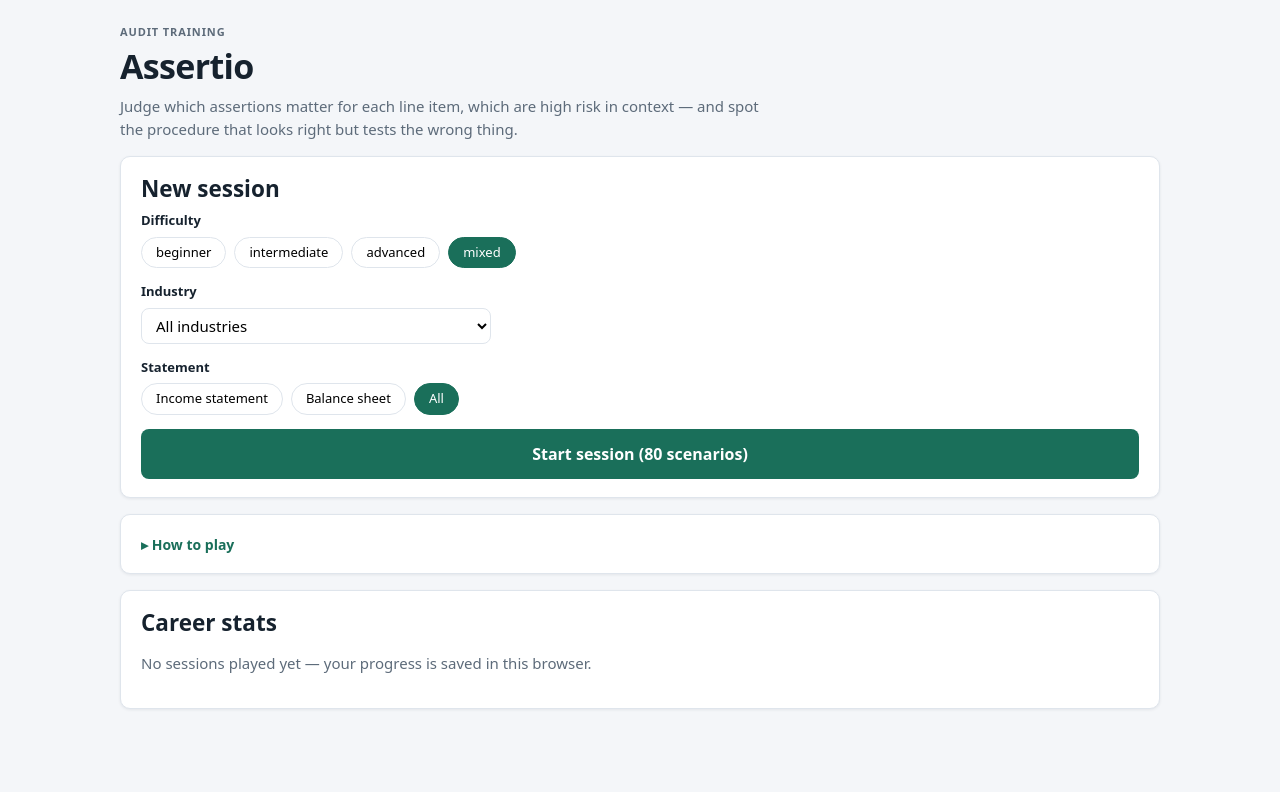
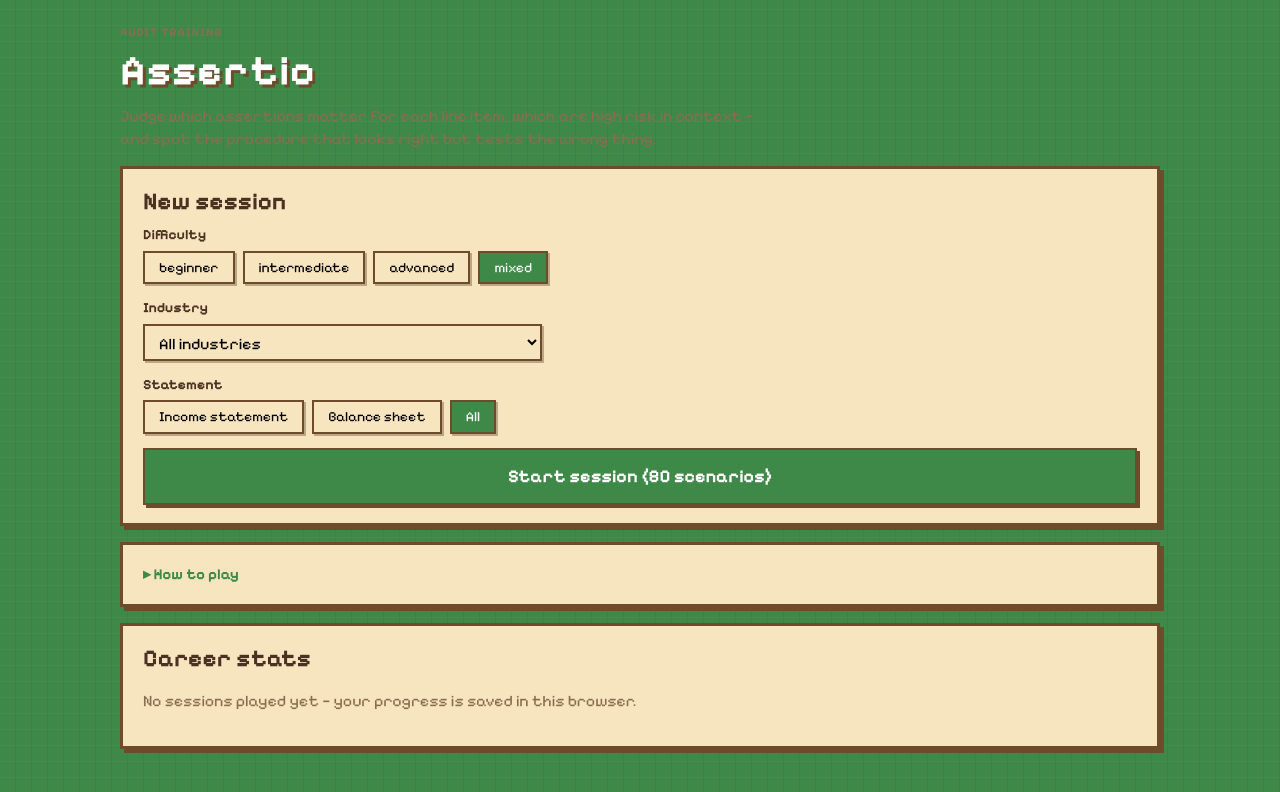
Before and after one commit to RyanTheories/assertio, a React (Vite) app: page / in a window 1280 px wide. Shown: the top 792 px of the page. Built offline with nearby package versions, Linux system fonts and the light colour scheme.

Commit message:
Restyle UI with 8-bit pixel aesthetic (Stardew-inspired)
Co-authored-by: RyanTheories <RyanTheories@users.noreply.github.com>

```diff
--- a/package.json
+++ b/package.json
@@ -11,6 +11,8 @@
     "test:watch": "vitest"
   },
   "dependencies": {
+    "@fontsource/pixelify-sans": "^5.3.0",
+    "@fontsource/vt323": "^5.3.0",
     "react": "^18.3.1",
     "react-dom": "^18.3.1"
   },
--- a/src/main.tsx
+++ b/src/main.tsx
@@ -1,5 +1,8 @@
 import React from 'react';
 import ReactDOM from 'react-dom/client';
+import '@fontsource/pixelify-sans/400.css';
+import '@fontsource/pixelify-sans/700.css';
+import '@fontsource/vt323/400.css';
 import App from './App';
 import './styles/global.css';
 
--- a/src/styles/global.css
+++ b/src/styles/global.css
@@ -1,22 +1,27 @@
 :root {
-  --bg: #f4f6f9;
-  --surface: #ffffff;
-  --ink: #16222e;
-  --muted: #5d6b7a;
-  --line: #dfe5ec;
-  --accent: #1a6f5a;
+  --bg: #3e8948;
+  --bg-grass: #4c9a54;
+  --surface: #f7e5c0;
+  --surface-dark: #e8cf9e;
+  --ink: #4a3222;
+  --muted: #8a6d4f;
+  --line: #6e4b2a;
+  --accent: #3e8948;
   --accent-ink: #ffffff;
-  --accent-soft: #e2f1ec;
-  --green: #1e8e5a;
-  --green-soft: #e5f5ec;
-  --amber: #b9770e;
-  --amber-soft: #fdf3e0;
+  --accent-soft: #cfe8c5;
+  --green: #3e8948;
+  --green-soft: #cfe8c5;
+  --amber: #d4a017;
+  --amber-soft: #f8ecc8;
   --red: #c0392b;
-  --red-soft: #fdecea;
+  --red-soft: #f6d5c8;
   --trap: #7d3cc9;
-  --trap-soft: #f3ecfb;
-  --radius: 10px;
-  --shadow: 0 1px 3px rgba(22, 34, 46, 0.08);
+  --trap-soft: #e4d5f7;
+  --radius: 0px;
+  --shadow: 4px 4px 0 rgba(74, 50, 34, 0.35);
+  --shadow-hard: 4px 4px 0 var(--line);
+  --font-pixel: 'Pixelify Sans', system-ui, sans-serif;
+  --font-mono: 'VT323', ui-monospace, monospace;
 }
 
 * { box-sizing: border-box; }
@@ -25,10 +30,14 @@ html, body { margin: 0; padding: 0; }
 
 body {
   background: var(--bg);
+  background-image:
+    repeating-linear-gradient(0deg, transparent, transparent 15px, rgba(255, 255, 255, 0.04) 15px, rgba(255, 255, 255, 0.04) 16px),
+    repeating-linear-gradient(90deg, transparent, transparent 15px, rgba(0, 0, 0, 0.05) 15px, rgba(0, 0, 0, 0.05) 16px);
   color: var(--ink);
-  font-family: system-ui, -apple-system, 'Segoe UI', Roboto, Helvetica, Arial, sans-serif;
-  font-size: 15px;
-  line-height: 1.5;
+  font-family: var(--font-pixel);
+  font-size: 16px;
+  line-height: 1.4;
+  image-rendering: pixelated;
 }
 
 #root { max-width: 1080px; margin: 0 auto; padding: 24px 20px 60px; }
@@ -36,83 +45,90 @@ body {
 button { font: inherit; cursor: pointer; }
 h1, h2, h3 { margin: 0 0 8px; line-height: 1.25; }
 kbd {
-  background: #eceff3;
-  border: 1px solid var(--line);
-  border-bottom-width: 2px;
-  border-radius: 4px;
-  padding: 0 5px;
-  font-size: 12px;
-  font-family: inherit;
+  background: var(--surface-dark);
+  border: 2px solid var(--line);
+  border-bottom-width: 4px;
+  border-radius: 0;
+  padding: 0 6px;
+  font-size: 14px;
+  font-family: var(--font-mono);
+  color: var(--ink);
 }
 
 .screen { display: flex; flex-direction: column; gap: 16px; }
 .card {
   background: var(--surface);
-  border: 1px solid var(--line);
+  border: 3px solid var(--line);
   border-radius: var(--radius);
-  box-shadow: var(--shadow);
+  box-shadow: var(--shadow-hard);
   padding: 18px 20px;
 }
 
 .eyebrow {
   text-transform: uppercase;
   letter-spacing: 0.08em;
-  font-size: 11px;
-  font-weight: 600;
+  font-size: 12px;
+  font-weight: 700;
   color: var(--muted);
   margin: 0 0 4px;
 }
 .muted { color: var(--muted); }
-.small { font-size: 13px; }
+.small { font-size: 14px; }
 
 /* ---------- hero / home ---------- */
-.hero h1 { font-size: 34px; letter-spacing: -0.02em; }
+.hero h1 { font-size: 42px; letter-spacing: 0.02em; color: #fff; text-shadow: 3px 3px 0 var(--line); }
 .tagline { max-width: 640px; color: var(--muted); margin: 0; }
 
 .field { margin-bottom: 14px; }
-.field label { display: block; font-weight: 600; font-size: 13px; margin-bottom: 6px; }
+.field label { display: block; font-weight: 700; font-size: 14px; margin-bottom: 6px; }
 .chip-row { display: flex; flex-wrap: wrap; gap: 8px; }
 .chip {
-  border: 1px solid var(--line);
+  border: 2px solid var(--line);
   background: var(--surface);
-  border-radius: 999px;
+  border-radius: 0;
   padding: 5px 14px;
-  font-size: 13px;
-  transition: background 120ms, border-color 120ms;
+  font-size: 14px;
+  transition: none;
+  box-shadow: 2px 2px 0 rgba(74, 50, 34, 0.35);
 }
 .chip:hover { border-color: var(--accent); }
-.chip-active { background: var(--accent); color: var(--accent-ink); border-color: var(--accent); }
-.chip-sm { padding: 2px 10px; font-size: 12px; border-radius: 6px; }
+.chip:hover:not(.chip-active) { transform: translate(-1px, -1px); box-shadow: 3px 3px 0 rgba(74, 50, 34, 0.35); }
+.chip-active { background: var(--accent); color: var(--accent-ink); border-color: var(--line); }
+.chip-sm { padding: 2px 10px; font-size: 13px; }
 .chip-rel { border-style: solid; }
-.chip-idx { opacity: 0.55; font-size: 10px; margin-right: 2px; }
+.chip-idx { opacity: 0.55; font-size: 11px; margin-right: 2px; }
 .chip:disabled { opacity: 0.45; cursor: not-allowed; }
 
 select {
-  font: inherit; padding: 6px 10px; border: 1px solid var(--line);
-  border-radius: 8px; background: var(--surface); min-width: 240px;
+  font: inherit; padding: 6px 10px; border: 2px solid var(--line);
+  border-radius: 0; background: var(--surface); min-width: 240px;
+  box-shadow: 2px 2px 0 rgba(74, 50, 34, 0.35);
+  font-family: var(--font-pixel);
 }
 
 .btn {
-  border: 1px solid transparent;
-  border-radius: 8px;
+  border: 2px solid var(--line);
+  border-radius: 0;
   padding: 9px 18px;
-  font-weight: 600;
-  transition: transform 80ms, filter 120ms;
+  font-weight: 700;
+  transition: none;
+  box-shadow: 3px 3px 0 var(--line);
 }
-.btn:active { transform: scale(0.98); }
+.btn:active { transform: translate(2px, 2px); box-shadow: 1px 1px 0 var(--line); }
 .btn-primary { background: var(--accent); color: var(--accent-ink); }
-.btn-primary:hover { filter: brightness(1.08); }
-.btn-primary:disabled { background: var(--line); color: var(--muted); cursor: not-allowed; }
-.btn-ghost { background: transparent; color: var(--muted); border-color: var(--line); }
-.btn-ghost:hover { color: var(--ink); border-color: var(--muted); }
-.btn-small { padding: 4px 10px; font-size: 13px; font-weight: 500; }
-.btn-start { width: 100%; padding: 12px; font-size: 16px; }
+.btn-primary:hover { filter: brightness(1.1); }
+.btn-primary:disabled { background: var(--surface-dark); color: var(--muted); cursor: not-allowed; }
+.btn-ghost { background: var(--surface); color: var(--ink); border-color: var(--line); }
+.btn-ghost:hover { background: var(--surface-dark); }
+.btn-small { padding: 4px 10px; font-size: 14px; font-weight: 500; }
+.btn-start { width: 100%; padding: 14px; font-size: 18px; }
 
 .howto-toggle {
   background: none; border: none; padding: 0; color: var(--accent);
-  font-weight: 600; font-size: 14px;
+  font-weight: 700; font-size: 15px;
 }
-.howto-body { margin-top: 10px; border-top: 1px solid var(--line); padding-top: 10px; }
+.howto-toggle:hover { text-decoration: underline; }
+.howto-body { margin-top: 10px; border-top: 2px solid var(--line); padding-top: 10px; }
 .howto-body ol { margin: 8px 0; padding-left: 20px; }
 .howto-body li { margin-bottom: 8px; }
 
@@ -120,8 +136,8 @@ select {
   display: grid; grid-template-columns: repeat(auto-fit, minmax(140px, 1fr));
   gap: 12px; margin: 0;
 }
-.stats-grid dt { font-size: 12px; color: var(--muted); }
-.stats-grid dd { margin: 0; font-size: 22px; font-weight: 700; }
+.stats-grid dt { font-size: 13px; color: var(--muted); }
+.stats-grid dd { margin: 0; font-size: 24px; font-weight: 700; }
 
 /* ---------- HUD ---------- */
 .hud {
@@ -132,50 +148,55 @@ select {
 .hud-left, .hud-right { display: flex; align-items: center; gap: 12px; }
 .hud-left { justify-content: space-between; }
 .hud-right { justify-content: flex-end; }
-.hud-title { font-weight: 700; }
+.hud-title { font-weight: 700; color: #fff; text-shadow: 2px 2px 0 rgba(0, 0, 0, 0.4); }
 .score-meter {
-  background: var(--accent-soft); color: var(--accent);
-  font-weight: 700; border-radius: 999px; padding: 3px 12px; font-size: 13px;
+  background: var(--surface); color: var(--ink);
+  font-weight: 700; border-radius: 0; padding: 3px 12px; font-size: 14px;
+  border: 2px solid var(--line);
 }
-.streak { color: var(--amber); font-weight: 700; font-size: 13px; }
+.streak { color: #ffd23e; font-weight: 700; font-size: 14px; text-shadow: 1px 1px 0 rgba(0, 0, 0, 0.4); }
 
 .progress-track {
-  position: relative; height: 6px; background: var(--line);
-  border-radius: 3px; overflow: visible;
+  position: relative; height: 10px; background: var(--surface);
+  border: 2px solid var(--line);
+  border-radius: 0;
+  overflow: visible;
 }
 .progress-fill {
-  height: 100%; background: var(--accent); border-radius: 3px;
-  transition: width 300ms ease;
+  height: 100%; background: var(--accent); border-radius: 0;
+  transition: width 300ms steps(8);
 }
 .progress-tick {
-  position: absolute; top: -3px; width: 12px; height: 12px; border-radius: 50%;
-  background: var(--accent); border: 2px solid var(--bg);
+  position: absolute; top: -6px; width: 14px; height: 14px; border-radius: 0;
+  background: var(--surface); border: 2px solid var(--line);
   transform: translateX(-50%);
-  transition: left 300ms ease;
+  transition: left 300ms steps(8);
 }
-.progress-tick.current { }
+.progress-tick.current { background: var(--accent); }
 
 /* ---------- brief ---------- */
 .phase { display: flex; flex-direction: column; gap: 14px; }
-.phase-head h2 { font-size: 22px; }
+.phase-head h2 { font-size: 24px; }
 
 .brief-card {
-  background: var(--surface); border: 1px solid var(--line);
-  border-radius: var(--radius); box-shadow: var(--shadow);
+  background: var(--surface); border: 3px solid var(--line);
+  border-radius: 0; box-shadow: var(--shadow-hard);
   padding: 24px; display: flex; flex-direction: column; gap: 10px;
 }
 .brief-meta { display: flex; gap: 8px; flex-wrap: wrap; }
 .badge {
-  display: inline-block; border: 1px solid var(--line); border-radius: 6px;
-  padding: 2px 8px; font-size: 12px; color: var(--muted); background: var(--surface);
+  display: inline-block; border: 2px solid var(--line); border-radius: 0;
+  padding: 2px 8px; font-size: 13px; color: var(--ink); background: var(--surface-dark);
 }
-.badge-industry { color: var(--accent); border-color: var(--accent-soft); background: var(--accent-soft); }
+.badge-industry { color: var(--accent); border-color: var(--line); background: var(--accent-soft); }
 .badge-difficulty { text-transform: capitalize; }
 .badge-isa { font-variant-numeric: tabular-nums; }
-.brief-line-item { font-size: 30px; letter-spacing: -0.02em; }
+.brief-line-item { font-size: 32px; letter-spacing: 0.01em; }
 .brief-context, .brief-context.recap {
-  background: #fbfcfd; border-left: 3px solid var(--accent);
-  padding: 12px 16px; border-radius: 0 8px 8px 0;
+  background: #fdf6e3; border-left: 5px solid var(--accent);
+  padding: 12px 16px; border-radius: 0;
+  border: 2px solid var(--line);
+  border-left: 5px solid var(--accent);
 }
 .brief-context p { margin: 0 0 6px; }
 .brief-context p:last-child { margin: 0; }
@@ -183,25 +204,28 @@ select {
 /* ---------- assertions ---------- */
 .assertion-groups { display: grid; grid-template-columns: 1fr 1fr; gap: 14px; }
 @media (max-width: 760px) { .assertion-groups { grid-template-columns: 1fr; } }
-.group-label { font-size: 12px; text-transform: uppercase; letter-spacing: 0.06em; margin: 0 0 8px; }
+.group-label { font-size: 13px; text-transform: uppercase; letter-spacing: 0.06em; margin: 0 0 8px; color: var(--ink); }
 .group-transactions { color: #1f6feb; }
 .group-balances { color: #7d3cc9; }
 
 .assertion {
   display: flex; align-items: center; gap: 10px; width: 100%;
-  background: var(--surface); border: 1px solid var(--line);
-  border-radius: 8px; padding: 10px 12px; margin-bottom: 8px;
-  text-align: left; transition: border-color 120ms, background 120ms;
+  background: var(--surface); border: 2px solid var(--line);
+  border-radius: 0; padding: 10px 12px; margin-bottom: 8px;
+  text-align: left; transition: none;
+  box-shadow: 3px 3px 0 rgba(74, 50, 34, 0.3);
 }
-.assertion:hover:not(:disabled) { border-color: var(--accent); }
+.assertion:hover:not(:disabled) { border-color: var(--accent); transform: translate(-1px, -1px); box-shadow: 4px 4px 0 rgba(74, 50, 34, 0.3); }
 .a-key {
-  flex: 0 0 auto; width: 22px; height: 22px; border-radius: 5px;
-  background: #eceff3; color: var(--muted); font-size: 11px; font-weight: 700;
+  flex: 0 0 auto; width: 24px; height: 24px; border-radius: 0;
+  background: var(--surface-dark); color: var(--ink); font-size: 12px; font-weight: 700;
   display: inline-flex; align-items: center; justify-content: center;
+  border: 2px solid var(--line);
+  font-family: var(--font-mono);
 }
-.a-name { font-weight: 600; flex: 0 0 auto; }
-.a-desc { color: var(--muted); font-size: 12px; flex: 1 1 auto; }
-.a-mark { font-size: 12px; font-weight: 700; flex: 0 0 auto; }
+.a-name { font-weight: 700; flex: 0 0 auto; }
+.a-desc { color: var(--muted); font-size: 13px; flex: 1 1 auto; }
+.a-mark { font-size: 13px; font-weight: 700; flex: 0 0 auto; }
 
 .a-sel { border-color: var(--accent); background: var(--accent-soft); }
 .a-sel .a-key { background: var(--accent); color: #fff; }
@@ -217,46 +241,47 @@ select {
 
 .risk-groups .assertion { margin-bottom: 8px; }
 .risk-reasons { margin: 8px 0; }
-.risk-reason { margin: 0 0 6px; font-size: 14px; }
+.risk-reason { margin: 0 0 6px; font-size: 15px; }
 .rr-caught { color: var(--ink); }
 .rr-missed { color: var(--amber); }
 
 /* ---------- feedback ---------- */
 .feedback {
-  border-radius: var(--radius); padding: 16px 18px;
-  border: 1px solid var(--line); background: var(--surface);
+  border-radius: 0; padding: 16px 18px;
+  border: 2px solid var(--line); background: var(--surface);
   display: flex; flex-direction: column; gap: 10px;
 }
 .fb-head { font-weight: 700; margin: 0; }
 
-@keyframes flashGreen { 0% { background: var(--green-soft); } 100% { background: var(--surface); } }
-@keyframes flashAmber { 0% { background: var(--amber-soft); } 100% { background: var(--surface); } }
-.flash-green { animation: flashGreen 900ms ease-out; }
-.flash-amber { animation: flashAmber 900ms ease-out; }
+@keyframes flashGreen { 0%, 30% { background: var(--green-soft); } 100% { background: var(--surface); } }
+@keyframes flashAmber { 0%, 30% { background: var(--amber-soft); } 100% { background: var(--surface); } }
+.flash-green { animation: flashGreen 900ms steps(6); }
+.flash-amber { animation: flashAmber 900ms steps(6); }
 
 @keyframes popIn { 0% { transform: scale(0.96); opacity: 0.4; } 100% { transform: scale(1); opacity: 1; } }
 
 /* ---------- procedures ---------- */
 .proc-list { list-style: none; margin: 0; padding: 0; display: flex; flex-direction: column; gap: 12px; }
 .proc {
-  background: var(--surface); border: 1px solid var(--line);
-  border-radius: var(--radius); padding: 14px 16px;
+  background: var(--surface); border: 2px solid var(--line);
+  border-radius: 0; padding: 14px 16px;
   display: flex; flex-direction: column; gap: 10px;
-  transition: border-color 120ms, box-shadow 120ms;
+  transition: none;
+  box-shadow: 3px 3px 0 rgba(74, 50, 34, 0.3);
 }
-.proc-focus { border-color: var(--accent); box-shadow: 0 0 0 3px var(--accent-soft); }
+.proc-focus { border-color: var(--accent); box-shadow: 4px 4px 0 var(--line); }
 .proc-top { display: flex; align-items: flex-start; gap: 10px; }
-.proc-text { margin: 0; flex: 1 1 auto; font-weight: 500; }
+.proc-text { margin: 0; flex: 1 1 auto; font-weight: 600; }
 .proc-controls { display: flex; flex-direction: column; gap: 10px; }
 .match-chips { display: flex; flex-wrap: wrap; gap: 6px; }
 .btn-trap {
   align-self: flex-start;
-  background: var(--surface); color: var(--trap); border-color: var(--trap);
+  background: var(--surface); color: var(--trap); border-color: var(--line);
 }
 .btn-trap:hover { background: var(--trap-soft); }
 .btn-trap-active { background: var(--trap); color: #fff; }
 .btn-trap:disabled { opacity: 1; }
-.kbd-hint-inline { font-weight: 400; font-size: 11px; opacity: 0.7; }
+.kbd-hint-inline { font-weight: 400; font-size: 12px; opacity: 0.7; }
 
 .proc-feedback { display: flex; flex-direction: column; gap: 6px; }
 .proc-ok { border-color: var(--green); }
@@ -267,37 +292,38 @@ select {
   60% { transform: scale(1.04); opacity: 1; }
   100% { transform: scale(1); opacity: 1; }
 }
-.trap-callout { border-radius: 8px; padding: 12px 14px; animation: trapPop 350ms ease-out; }
+.trap-callout { border-radius: 0; padding: 12px 14px; animation: trapPop 350ms steps(5); border: 2px solid; }
 .trap-callout p { margin: 0 0 6px; }
 .trap-callout p:last-child { margin: 0; }
-.trap-caught { background: var(--green-soft); border: 1px solid var(--green); }
-.trap-missed { background: var(--amber-soft); border: 1px solid var(--amber); }
-.trap-title { font-weight: 800; font-size: 15px; }
+.trap-caught { background: var(--green-soft); border-color: var(--green); }
+.trap-missed { background: var(--amber-soft); border-color: var(--amber); }
+.trap-title { font-weight: 700; font-size: 16px; }
 .trap-caught .trap-title { color: var(--green); }
 .trap-missed .trap-title { color: var(--amber); }
-.trap-pts { font-weight: 700; font-size: 13px; }
+.trap-pts { font-weight: 700; font-size: 14px; }
 
 /* ---------- round summary ---------- */
 .summary-hero {
-  background: linear-gradient(135deg, var(--accent-soft), var(--surface));
-  border: 1px solid var(--line); border-radius: var(--radius);
+  background: var(--surface);
+  border: 3px solid var(--line); border-radius: 0;
+  box-shadow: var(--shadow-hard);
   padding: 22px 24px; text-align: center;
 }
-.summary-hero.mastered { border-color: var(--green); background: linear-gradient(135deg, var(--green-soft), var(--surface)); }
-.summary-total { font-size: 38px; font-weight: 800; margin: 4px 0; }
-.summary-total .muted { font-size: 18px; font-weight: 500; }
+.summary-hero.mastered { border-color: var(--green); background: var(--green-soft); }
+.summary-total { font-size: 40px; font-weight: 700; margin: 4px 0; }
+.summary-total .muted { font-size: 18px; font-weight: 400; }
 .streak-bonus { color: var(--amber); font-weight: 700; margin: 0; }
 
 .breakdown-row {
   display: grid; grid-template-columns: 280px 1fr auto; gap: 12px; align-items: center;
-  padding: 8px 0; border-bottom: 1px solid var(--line); font-size: 14px;
+  padding: 8px 0; border-bottom: 2px solid var(--line); font-size: 15px;
 }
 .breakdown-row:last-child { border-bottom: none; }
-.bar { height: 8px; background: var(--line); border-radius: 4px; overflow: hidden; }
-.bar-fill { height: 100%; border-radius: 4px; transition: width 400ms ease; }
+.bar { height: 12px; background: var(--surface-dark); border: 2px solid var(--line); border-radius: 0; overflow: hidden; }
+.bar-fill { height: 100%; border-radius: 0; transition: width 400ms steps(10); }
 .bar-green { background: var(--green); }
 .bar-amber { background: var(--amber); }
-.bar-num { color: var(--muted); font-size: 13px; white-space: nowrap; }
+.bar-num { color: var(--muted); font-size: 14px; white-space: nowrap; }
 
 .audit-note ul { margin: 0; padding-left: 18px; }
 .audit-note li { margin-bottom: 6px; }
@@ -306,29 +332,30 @@ select {
 .scenario-list { list-style: none; margin: 0; padding: 0; }
 .scenario-row {
   display: grid; grid-template-columns: 28px 1fr 64px 80px auto;
-  gap: 10px; align-items: center; padding: 9px 0; border-bottom: 1px solid var(--line);
+  gap: 10px; align-items: center; padding: 9px 0; border-bottom: 2px solid var(--line);
 }
 .scenario-row:last-child { border-bottom: none; }
-.pf { font-size: 16px; text-align: center; }
+.pf { font-size: 18px; text-align: center; }
 .pf-pass { color: var(--green); }
 .pf-fail { color: var(--muted); }
-.row-name { font-weight: 600; }
-.row-pct, .row-pts { color: var(--muted); font-variant-numeric: tabular-nums; font-size: 14px; }
+.row-name { font-weight: 700; }
+.row-pct, .row-pts { color: var(--muted); font-variant-numeric: tabular-nums; font-size: 15px; }
 .row-mastered .row-name { color: var(--accent); }
 .review-mode { display: flex; flex-direction: column; gap: 12px; }
 
 /* ---------- error screen ---------- */
 .error-screen {
   max-width: 760px; margin: 40px auto; padding: 24px;
-  background: var(--red-soft); border: 1px solid var(--red);
-  border-radius: var(--radius);
+  background: var(--red-soft); border: 3px solid var(--red);
+  border-radius: 0;
+  box-shadow: var(--shadow-hard);
 }
-.error-screen h1 { color: var(--red); font-size: 22px; }
+.error-screen h1 { color: var(--red); font-size: 24px; }
 .error-screen ul { margin: 10px 0 0; padding-left: 20px; }
-.error-screen li { margin-bottom: 6px; font-family: ui-monospace, SFMono-Regular, Menlo, monospace; font-size: 13px; }
-.error-screen code { background: #fff; padding: 1px 5px; border-radius: 4px; }
+.error-screen li { margin-bottom: 6px; font-family: var(--font-mono); font-size: 15px; }
+.error-screen code { background: #fff; padding: 1px 5px; border: 1px solid var(--line); }
 
-.kbd-hint { color: var(--muted); font-size: 13px; }
+.kbd-hint { color: var(--muted); font-size: 14px; }
 .phase-actions {
   display: flex; align-items: center; gap: 14px; flex-wrap: wrap;
   position: sticky; bottom: 0; padding: 10px 0;
```
Also changed, not shown: 1 other file (tests, documents, lock files or other folders).
